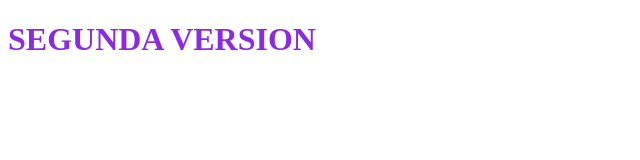
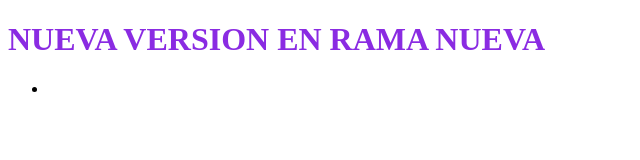
Before and after one commit to Franestay/repoEjercicio, a plain HTML site: page index.html in a window 1280 px wide. Shown: the whole page, without its empty margins (0-640 px from the left). Drawn offline with Linux system fonts and the light colour scheme.

Commit message:
Primer commit en rama nueva

```diff
--- a/index.html
+++ b/index.html
@@ -8,6 +8,9 @@
     <title>Document</title>
   </head>
   <body>
-    <h1>SEGUNDA VERSION</h1>
+    <h1>NUEVA VERSION EN RAMA NUEVA</h1>
+    <ul>
+      <li></li>
+    </ul>
   </body>
 </html>
--- a/style.css
+++ b/style.css
@@ -1,3 +1,6 @@
 h1 {
   color: blueviolet;
 }
+H2 {
+  color: crimson;
+}
```
